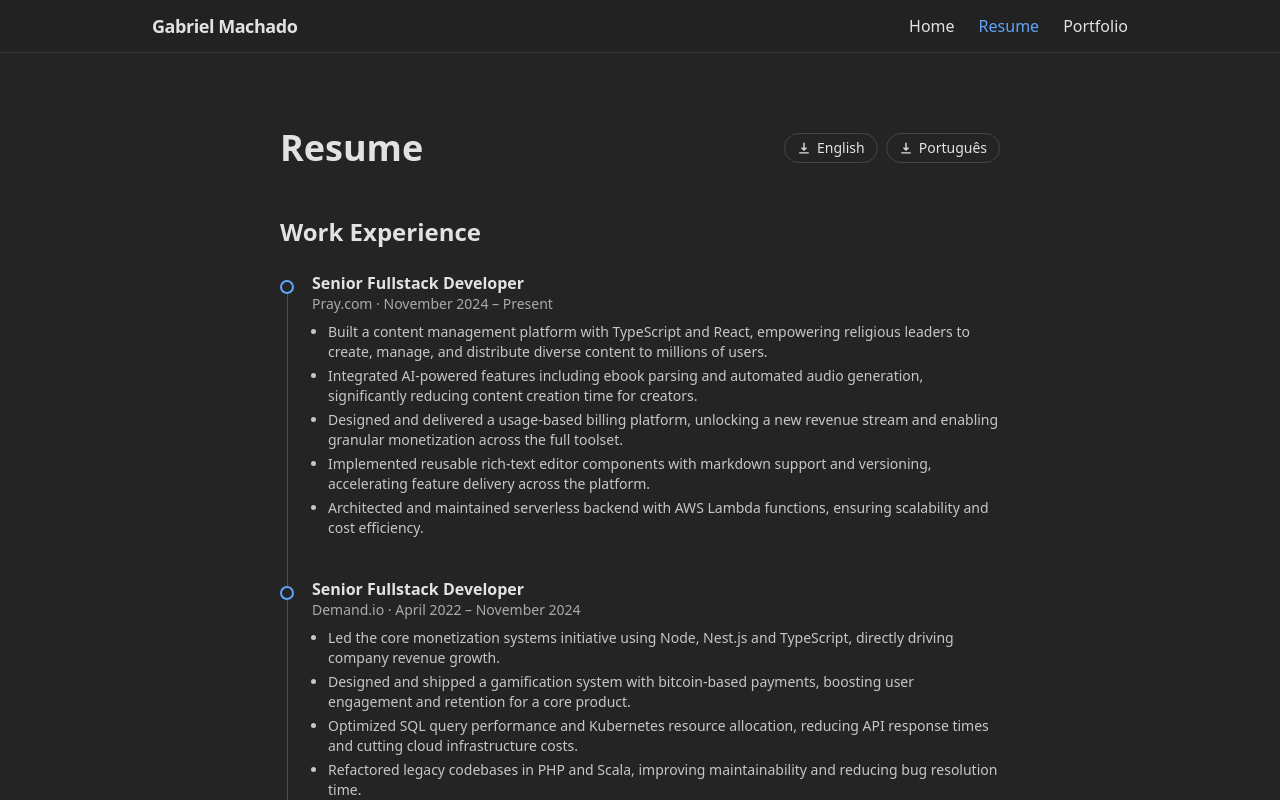
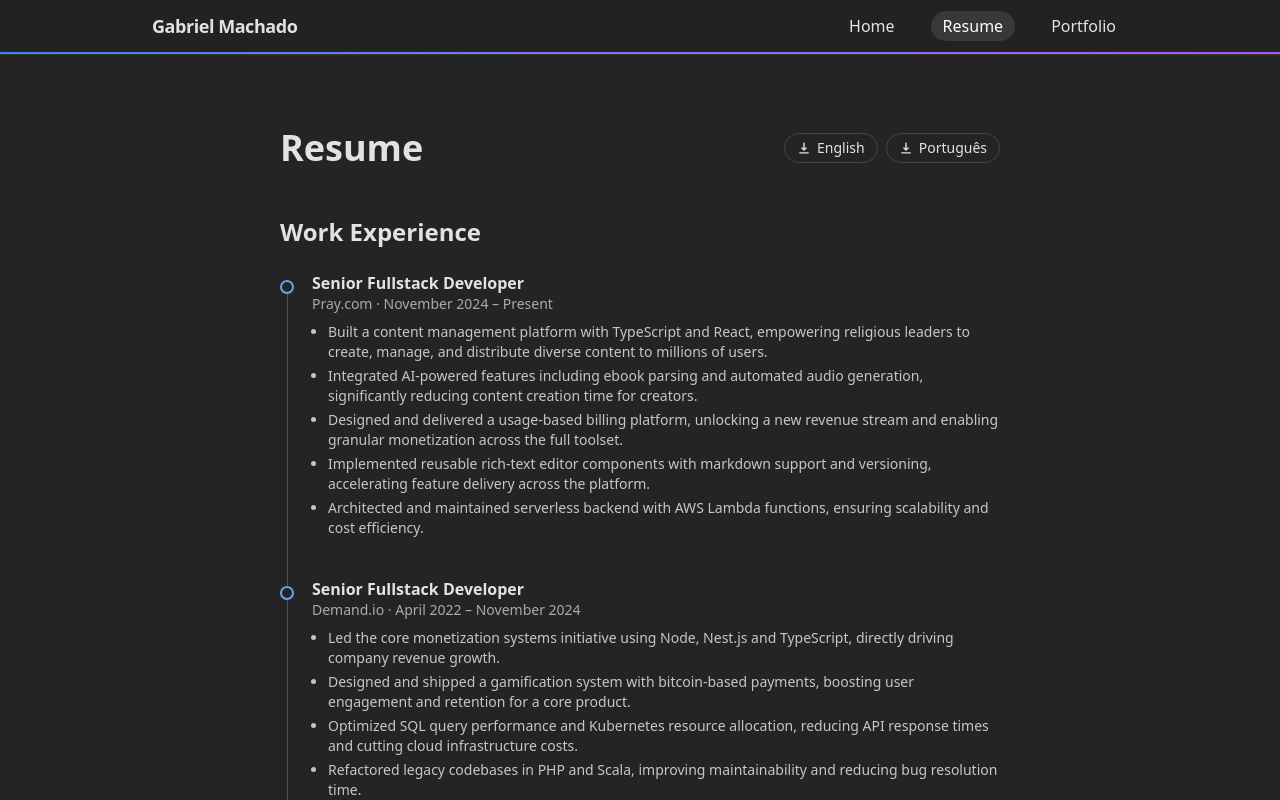
Before and after one commit to gm1357/gm1357.github.io, a React (Vite) app: page /resume in a window 1280 px wide. Shown: the top 800 px of the page. Built offline with nearby package versions, Linux system fonts and the light colour scheme.

Commit message:
Add some delight effects (#11)
* feat: add a tilt card effect to the main card

* feat: add scroll progress bar to header

* feat: update header links to better indicate selected page

```diff
--- a/src/components/Navbar.jsx
+++ b/src/components/Navbar.jsx
@@ -1,5 +1,6 @@
 import { useState } from "react";
 import { Link, useLocation } from "react-router-dom";
+import { motion, useScroll, useSpring } from "framer-motion";
 import { HiMenu, HiX } from "react-icons/hi";
 
 const links = [
@@ -11,6 +12,8 @@ const links = [
 export default function Navbar() {
   const [open, setOpen] = useState(false);
   const { pathname } = useLocation();
+  const { scrollYProgress } = useScroll();
+  const scaleX = useSpring(scrollYProgress, { stiffness: 300, damping: 30 });
 
   return (
     <nav className="fixed top-0 z-50 w-full border-b border-white/10 bg-surface-darker backdrop-blur-sm">
@@ -22,15 +25,22 @@ export default function Navbar() {
         {/* Desktop links */}
         <ul className="hidden gap-6 md:flex">
           {links.map(({ to, label }) => (
-            <li key={to}>
+            <li key={to} className="relative">
               <Link
                 to={to}
-                className={`transition-colors hover:text-primary-400 ${
+                className={`relative z-10 rounded-full px-3 py-1 transition-colors ${
                   pathname === to
-                    ? "text-primary-400 font-medium"
-                    : "text-inherit"
+                    ? "text-white font-medium"
+                    : "text-inherit hover:text-primary-400"
                 }`}
               >
+                {pathname === to && (
+                  <motion.span
+                    layoutId="nav-active"
+                    className="absolute inset-0 rounded-full bg-white/10"
+                    transition={{ type: "spring", stiffness: 350, damping: 30 }}
+                  />
+                )}
                 {label}
               </Link>
             </li>
@@ -55,9 +65,9 @@ export default function Navbar() {
               <Link
                 to={to}
                 onClick={() => setOpen(false)}
-                className={`block py-1 transition-colors hover:text-primary-400 ${
+                className={`block rounded-lg px-3 py-1 transition-colors hover:text-primary-400 ${
                   pathname === to
-                    ? "text-primary-400 font-medium"
+                    ? "text-white font-medium bg-white/10"
                     : "text-inherit"
                 }`}
               >
@@ -67,6 +77,10 @@ export default function Navbar() {
           ))}
         </ul>
       )}
+      <motion.div
+        className="h-0.5 origin-left bg-gradient-to-r from-accent-from to-accent-to"
+        style={{ scaleX }}
+      />
     </nav>
   );
 }
--- a/src/pages/Home.jsx
+++ b/src/pages/Home.jsx
@@ -1,5 +1,6 @@
 import { useState, useRef, useEffect } from "react";
 import { Link } from "react-router-dom";
+import { motion, useMotionValue, useSpring } from "framer-motion";
 import SocialLinks from "../components/SocialLinks";
 
 const cardStyle = "rounded-2xl border border-white/10 bg-surface-darker p-8";
@@ -8,6 +9,25 @@ export default function Home() {
   const [flipped, setFlipped] = useState(false);
   const frontRef = useRef(null);
   const backRef = useRef(null);
+
+  const tiltX = useMotionValue(0);
+  const tiltY = useMotionValue(0);
+  const springConfig = { stiffness: 200, damping: 50 };
+  const springX = useSpring(tiltX, springConfig);
+  const springY = useSpring(tiltY, springConfig);
+
+  function handleMouseMove(e) {
+    const rect = e.currentTarget.getBoundingClientRect();
+    const x = (e.clientX - rect.left) / rect.width - 0.5;
+    const y = (e.clientY - rect.top) / rect.height - 0.5;
+    tiltX.set(y * -15);
+    tiltY.set(x * 15);
+  }
+
+  function handleMouseLeave() {
+    tiltX.set(0);
+    tiltY.set(0);
+  }
 
   useEffect(() => {
     if (flipped) {
@@ -20,6 +40,15 @@ export default function Home() {
   return (
     <section className="flex min-h-[calc(100vh-4rem)] items-center justify-center px-6">
       <div className="perspective-1000 w-full max-w-2xl">
+        <motion.div
+          onMouseMove={handleMouseMove}
+          onMouseLeave={handleMouseLeave}
+          style={{
+            rotateX: springX,
+            rotateY: springY,
+            transformStyle: "preserve-3d",
+          }}
+        >
           <div
             className={`preserve-3d relative h-[34rem] sm:h-[26rem] motion-safe:transition-transform motion-safe:duration-700 ${flipped ? "rotate-y-180" : ""}`}
           >
@@ -83,10 +112,10 @@ export default function Home() {
                   computer science from UNESP — Universidade Estadual Paulista.
                 </p>
                 <p>
-                I&apos;m passionate about writing clean &amp; maintainable code,
-                continuously improving my skills, and learning new technologies.
-                I enjoy building products that make a difference and
-                collaborating with talented teams.
+                  I&apos;m passionate about writing clean &amp; maintainable
+                  code, continuously improving my skills, and learning new
+                  technologies. I enjoy building products that make a difference
+                  and collaborating with talented teams.
                 </p>
               </div>
               <button
@@ -98,6 +127,7 @@ export default function Home() {
               </button>
             </div>
           </div>
+        </motion.div>
       </div>
     </section>
   );
```
Lines whose indentation alone changed are shown as unchanged.
